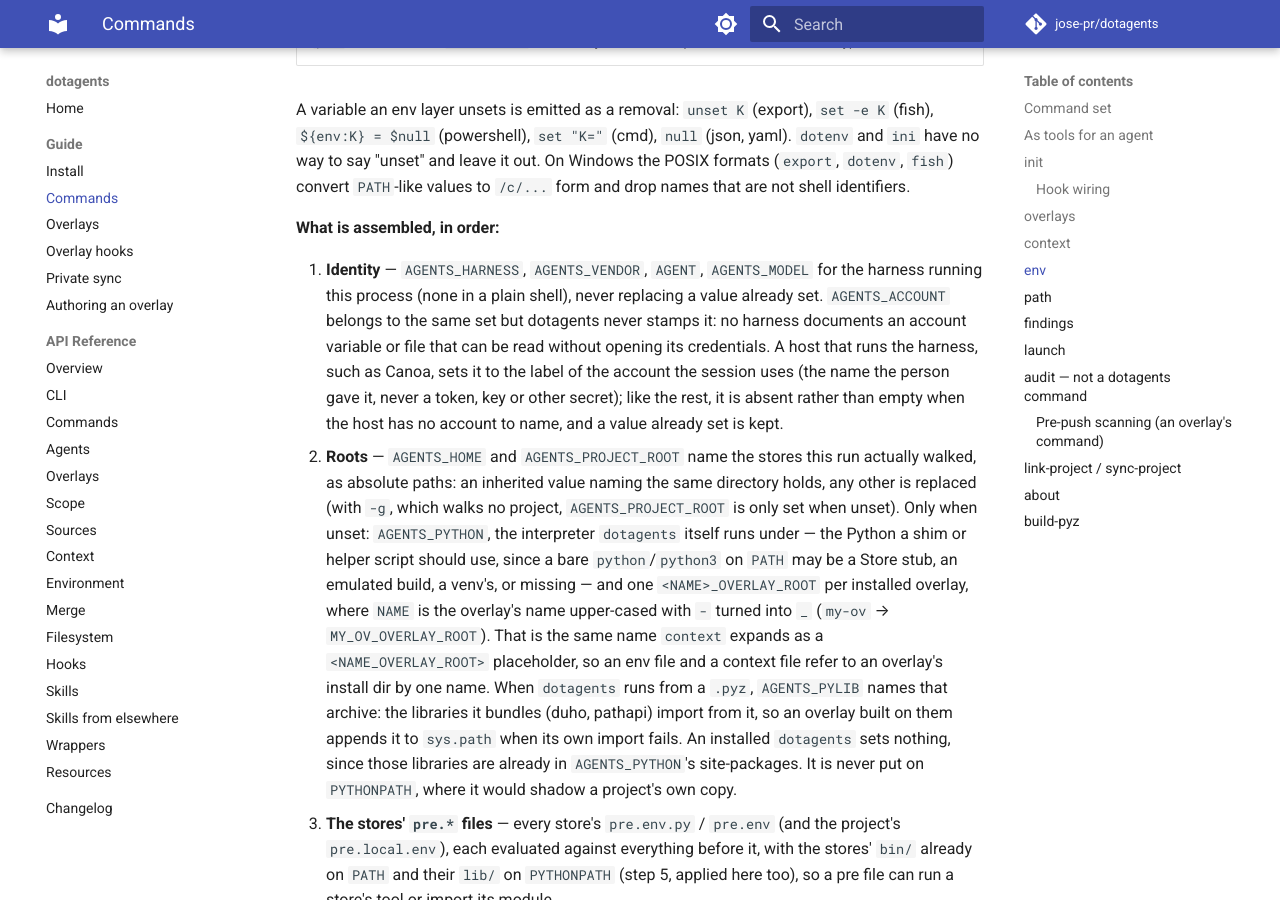
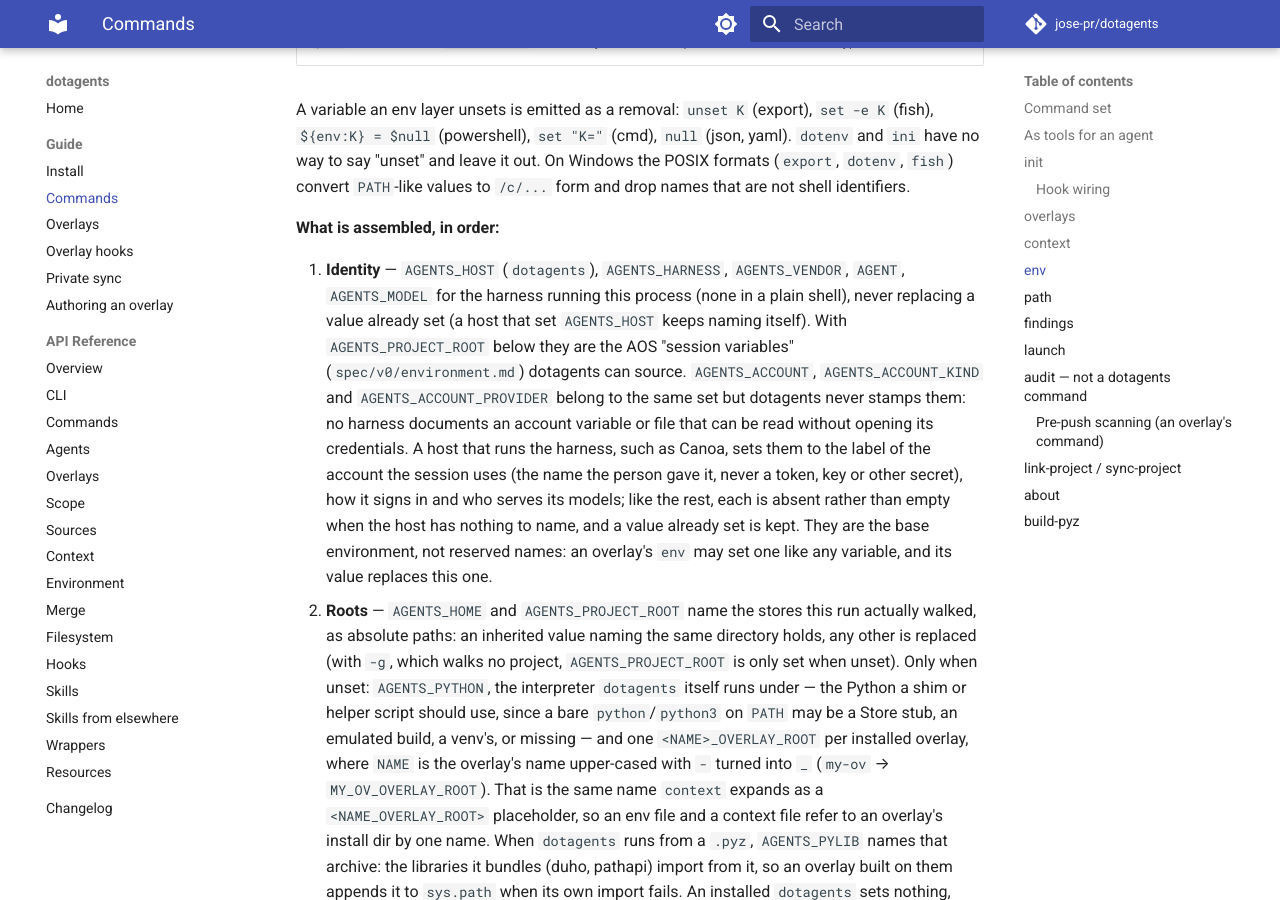
Before and after one commit to jose-pr/dotagents, an MkDocs documentation site: the page built from docs/guide/commands.md, in a window 1280 px wide and 900 px high, scrolled down 9199 px. Built offline with MkDocs 1.6.1 and Material for MkDocs 9.7.7, drawn with Linux system fonts in a browser that asks for light colours; comment, search, counter and statistics services are not loaded.

Commit message:
feat: dotagents stamps AGENTS_HOST beside the rest of the identity, which with AGENTS_PROJECT_ROOT are the AOS session variables it can source
A host that already named itself keeps its value, even for an explicit agent. The account's three variables stay a running host's to set.

```diff
--- a/docs/guide/commands.md
+++ b/docs/guide/commands.md
@@ -376,14 +376,19 @@ form and drop names that are not shell identifiers.
 
 **What is assembled, in order:**
 
-1. **Identity** — `AGENTS_HARNESS`, `AGENTS_VENDOR`, `AGENT`, `AGENTS_MODEL` for the
+1. **Identity** — `AGENTS_HOST` (`dotagents`), `AGENTS_HARNESS`, `AGENTS_VENDOR`, `AGENT`, `AGENTS_MODEL` for the
    harness running this process (none in a plain shell), never replacing a value
-   already set. `AGENTS_ACCOUNT` belongs to the same set but dotagents never
-   stamps it: no harness documents an account variable or file that can be read
+   already set (a host that set `AGENTS_HOST` keeps naming itself). With
+   `AGENTS_PROJECT_ROOT` below they are the AOS "session variables" (`spec/v0/environment.md`)
+   dotagents can source. `AGENTS_ACCOUNT`, `AGENTS_ACCOUNT_KIND` and
+   `AGENTS_ACCOUNT_PROVIDER` belong to the same set but dotagents never
+   stamps them: no harness documents an account variable or file that can be read
    without opening its credentials. A host that runs the harness, such as Canoa,
-   sets it to the label of the account the session uses (the name the person gave
-   it, never a token, key or other secret); like the rest, it is absent rather than
-   empty when the host has no account to name, and a value already set is kept.
+   sets them to the label of the account the session uses (the name the person gave
+   it, never a token, key or other secret), how it signs in and who serves its models;
+   like the rest, each is absent rather than
+   empty when the host has nothing to name, and a value already set is kept. They are the base
+   environment, not reserved names: an overlay's `env` may set one like any variable, and its value replaces this one.
 2. **Roots** — `AGENTS_HOME` and `AGENTS_PROJECT_ROOT` name the stores this run
    actually walked, as absolute paths: an inherited value naming the same directory
    holds, any other is replaced (with `-g`, which walks no project,
```
Also changed, not shown: CHANGELOG.md (+5 -0 lines), src/dotagents/AGENTS.md (+5 -5 lines), 3 other files.
